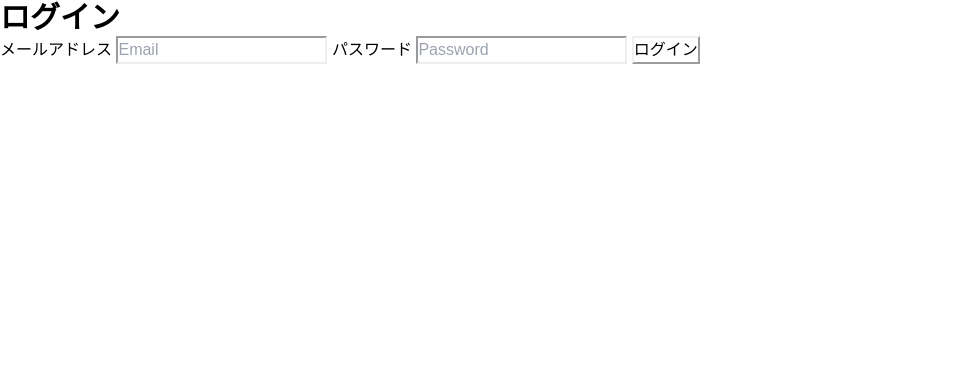
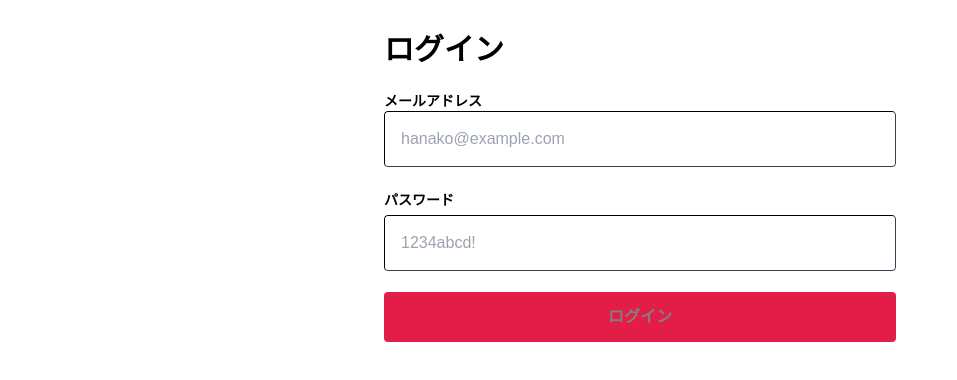
Before and after one commit to tsuchiya-yu/sample_svelte, a SvelteKit app in the folder sample_svelte/: page /login in a window 1280 px wide. Shown: the top 380 px of the page, without its empty margins (0-957 px from the left). Built offline with nearby package versions, Linux system fonts and the light colour scheme.

Commit message:
add ログイン画面作ってみた

```diff
--- a/sample_svelte/src/routes/login/+page.svelte
+++ b/sample_svelte/src/routes/login/+page.svelte
@@ -31,15 +31,28 @@ async function handleLogin() {
         }
     } catch (error) {
         console.error('ログインエラー:', error);
+        alert('メールアドレスかパスワードが違います');
     }
 }
 </script>
 
-<form on:submit|preventDefault={handleLogin}>
-    <h1 class="text-3xl font-bold">ログイン</h1>
-    <label for='email'>メールアドレス</label>
-    <input id='email' type="email" bind:value={email} placeholder="Email">
-    <label for='password'>パスワード</label>
-    <input id='password' type="password" bind:value={password} placeholder="Password">
-    <button type="submit">ログイン</button>
-</form>
+<div class='relative flex-grow w-full max-w-xl mx-auto p-6 lg:p-8'>
+    <h1 class="text-3xl font-bold mb-6">ログイン</h1>
+    <form on:submit|preventDefault={handleLogin}>
+        <span class='flex items-center'>
+            <label for='email' class='text-sm font-bold leading-snug'>メールアドレス</label>
+        </span>
+        <div class='inline-flex w-full items-center bg-primary rounded cursor-text overflow-hidden relative mb-6'>
+            <input id='email' required type="email" bind:value={email} placeholder="hanako@example.com" class='border-gray-700 text-left appearance-none bg-transparent text-primary block flex-auto outline-none p-4 w-full bg-primary border border-primary rounded box-border text-base font-normal leading-snug m-0'>
+        </div>
+        <span class='flex items-center mb-1'>
+            <label for='password' class='text-sm font-bold leading-snug'>パスワード</label>
+        </span>
+        <div class='inline-flex w-full items-center bg-primary rounded cursor-text overflow-hidden relative'>
+            <input id='password' required type="password" bind:value={password} placeholder="1234abcd!" class='border-gray-700 text-left appearance-none bg-transparent text-primary block flex-auto outline-none p-4 w-full bg-primary border border-primary rounded box-border text-base font-normal leading-snug m-0'>
+        </div>
+        <div class='w-full h-11 text-base font-bold inline-flex items-center my-6'>
+            <button type="submit" disabled={!email || !password} class='bg-rose-600 text-white inline-flex items-center justify-center border border-transparent rounded px-4 py-3 w-full text-center transition duration-100 ease-in-out align-middle overflow-hidden whitespace-nowrap break-words'>ログイン</button>
+        </div>
+    </form>
+</div>
```
